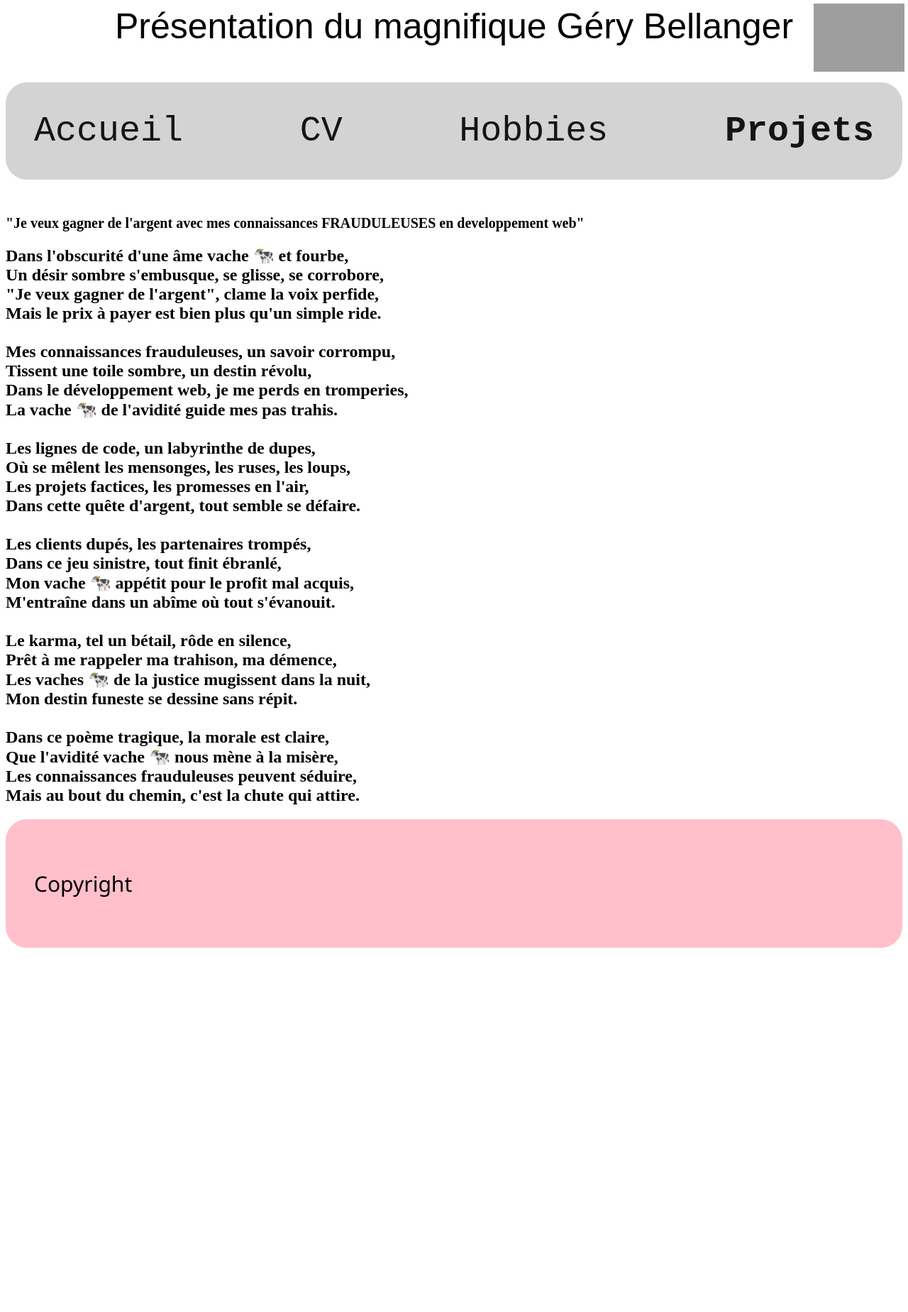
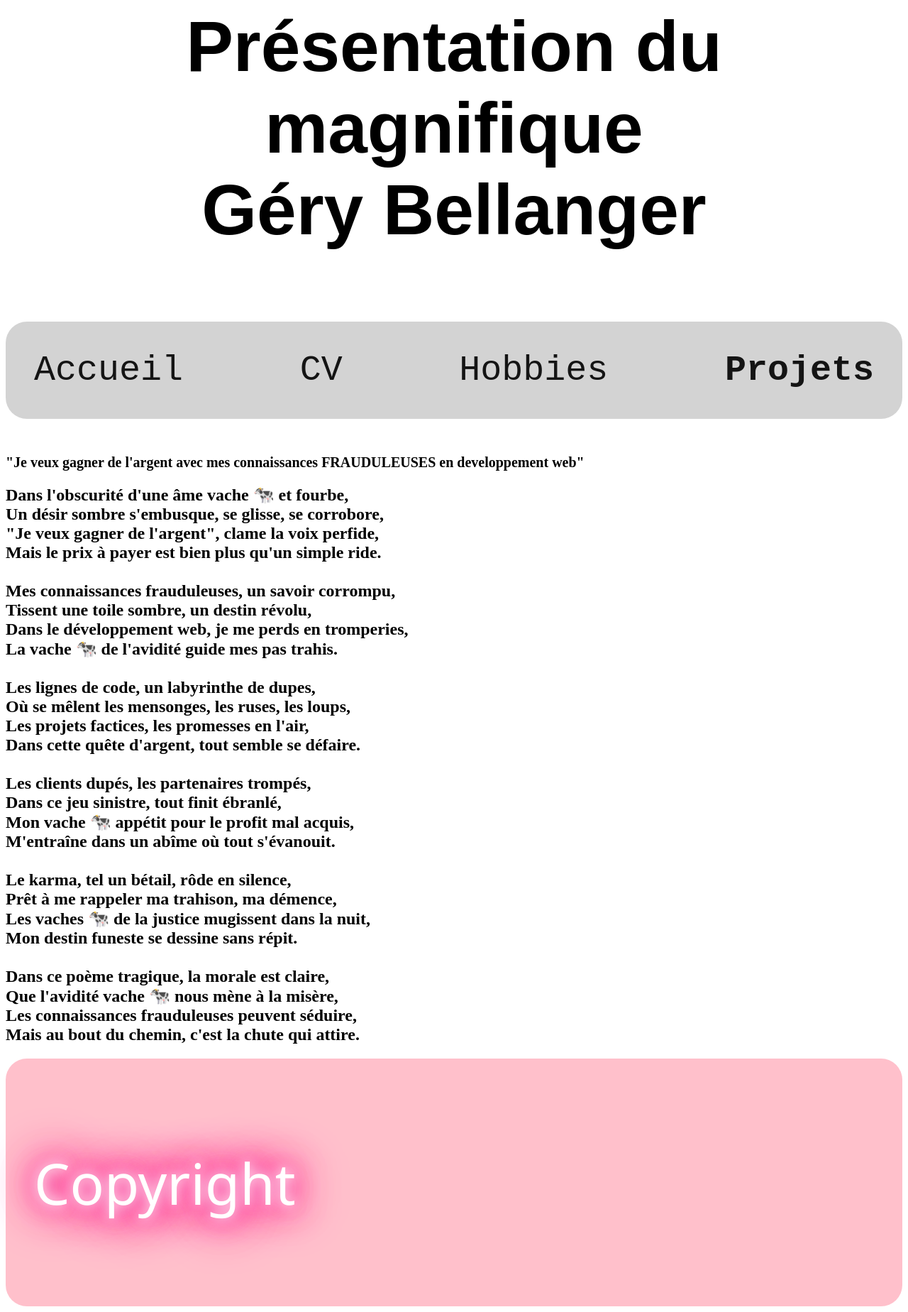
Before and after one commit to Ipiutiminelle/IDAW, a PHP site: page /projets.html in a window 1280 px wide. Shown: the whole page at 71% size. Before the commit the page ends 1335 px from the top, so only its background shows below. Run offline with PHP 8.4, Linux system fonts and the light colour scheme; grey boxes are pictures that could not be loaded.

Commit message:
copyright qui brille

```diff
--- a/SitePro/V1/projets.html
+++ b/SitePro/V1/projets.html
@@ -1,13 +1,14 @@
 <head>
     <meta charset="utf-8">
 <link rel="stylesheet" href="style.css">
+
 </head>
 <body>
 
     <header>
-        <img class="imagetitre" src="logo_site.png" alt="LOGO" width="10%">
-        <p class="titreSite">Présentation du magnifique Géry Bellanger</p>
-        <div style="clear:both"></div>
+
+        <p class="titreSite">Présentation du magnifique <br> Géry Bellanger</p>
+
 
 
 
@@ -54,7 +55,9 @@
             Mais au bout du chemin, c'est la chute qui attire.<br>
         </h2>
 <footer class="footer">
-    <p>Copyright</p>
+    <p class="glow">Copyright</p>
 </footer>
 
+
+
 </body>
--- a/SitePro/V1/style.css
+++ b/SitePro/V1/style.css
@@ -38,8 +38,9 @@ A:hover{ color: aliceblue;
 
 .titresite{
     font-family: fantasy;
-    font-size: 50;
+    font-size: 100;
     text-align : center;
+    font-weight: bold;
 }
 
 .active{ font-weight: bold; }
@@ -53,3 +54,20 @@ A:hover{ color: aliceblue;
     background-color: pink;
     padding:  40px;
     border-radius: 30px;}
+
+    .glow {
+        font-size: 80px;
+        color: #fff;
+        text-align: center;
+        animation: glow 1s ease-in-out infinite alternate;
+      }
+
+
+      @keyframes glow {
+        from {
+          text-shadow: 0 0 10px #fff, 0 0 20px #fff, 0 0 30px #e60073, 0 0 40px #e60073, 0 0 50px #e60073, 0 0 60px #e60073, 0 0 70px #e60073;
+        }
+        to {
+          text-shadow: 0 0 20px #fff, 0 0 30px #ff4da6, 0 0 40px #ff4da6, 0 0 50px #ff4da6, 0 0 60px #ff4da6, 0 0 70px #ff4da6, 0 0 80px #ff4da6;
+        }
+      }
```
